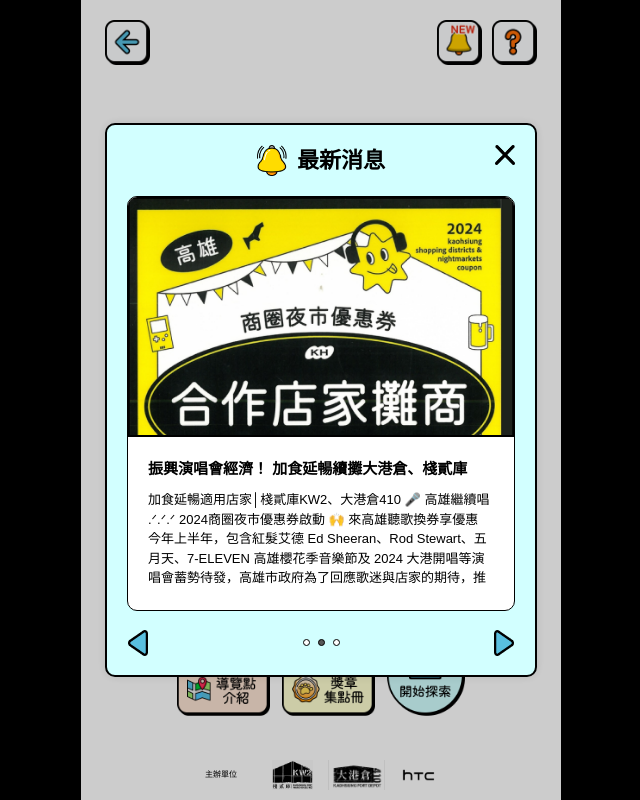
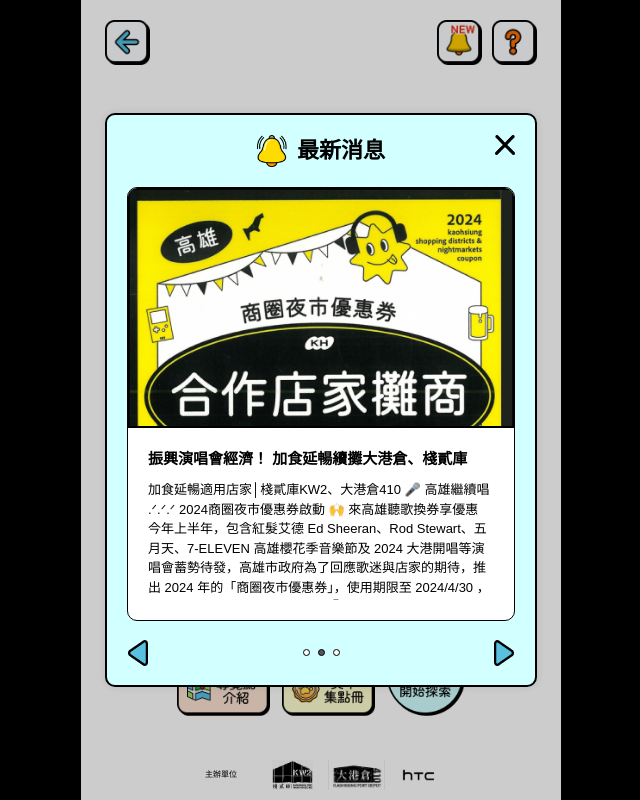
Before and after one commit to ran2king06/htc_ar, a React (Create React App) app: page /intro in a window 1280 px wide. Shown: the whole page, without its empty margins (319-959 px from the left). Built offline with nearby package versions, Linux system fonts and the light colour scheme; a web font is replaced by a local one.

Commit message:
fix: config

```diff
--- a/src/components/modal/css/modal-news.scss
+++ b/src/components/modal/css/modal-news.scss
@@ -117,8 +117,10 @@
 
 
           .swiper-body-text {
-            padding: 20px;
+            margin: 20px;
             text-align: left;
+            overflow: auto;
+            max-height: 150px;
 
             h4 {
               font-size: 15px;
@@ -133,8 +135,6 @@
               font-size: 13px;
               line-height: 1.5;
               text-align: left;
-              max-height: 100px;
-              overflow: auto;
               margin-bottom: 0;
             }
           }
```
